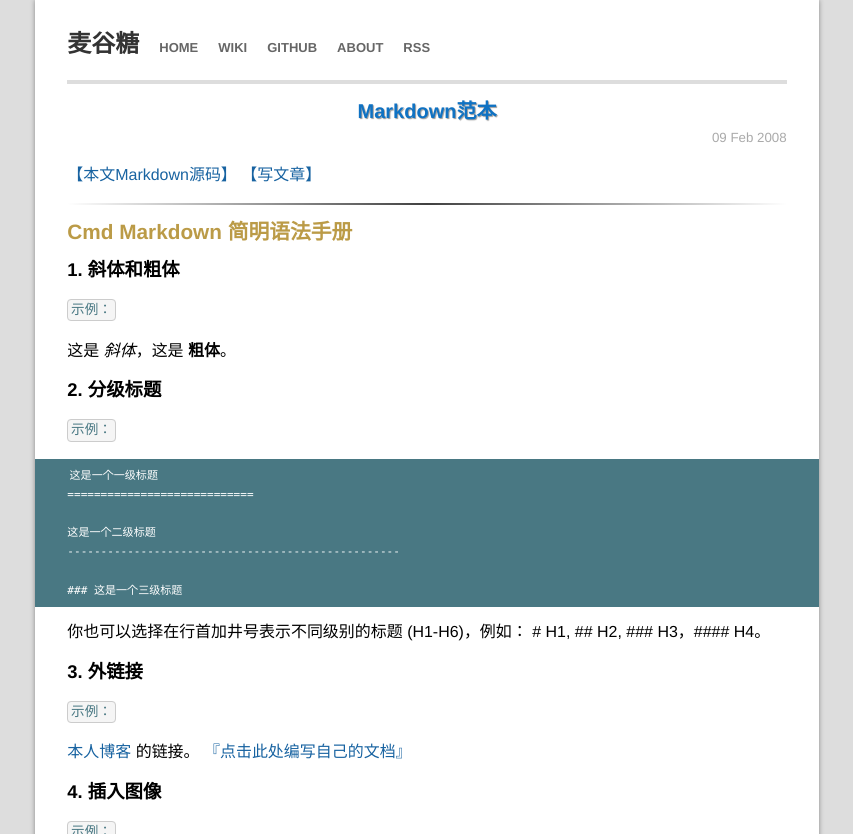
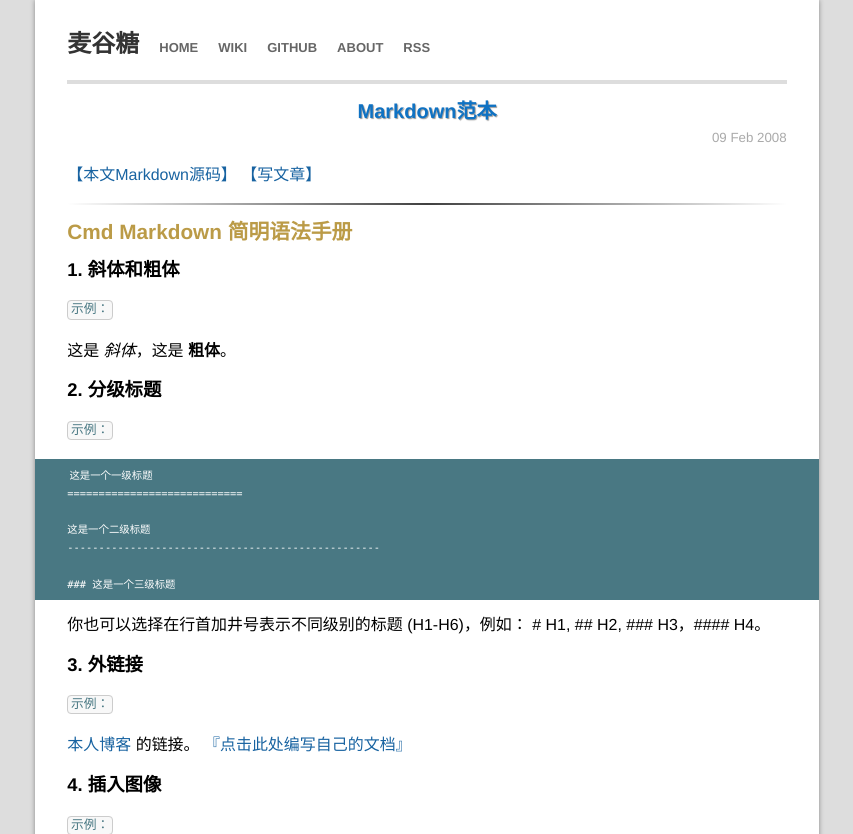
Before and after one commit to mgtang/blog, a Jekyll site: the page built from _posts/2008-2-9-Markdown范本.md, in a window 1280 px wide. Shown: the top 834 px of the page, without its empty margins (213-1066 px from the left). Built offline with Jekyll 4.4.1, drawn with Linux system fonts in a browser that asks for light colours; nearby versions of some CDN libraries; library files that are not in the unit come from our copies; Markdown is read by kramdown in place of the engine named in the settings; comment, search, counter and statistics services are not loaded; grey boxes are pictures that could not be loaded.

Commit message:
Update main.css

```diff
--- a/css/main.css
+++ b/css/main.css
@@ -208,13 +208,12 @@ p img {margin: 1em -2em;
 }
 
 .post code {
-  padding: .2em .2em;
-  font-size: 85%;
+  padding: .1em .2em;
+  font-size: 80%;
   color: #497883;
   border: 1px solid #ccc;
   border-radius: 4px;
-  background-color: #F5F5F5;
-  white-space: nowrap;
+  background-color: #F8F8F8;
 }
 
 .post pre code {
```
